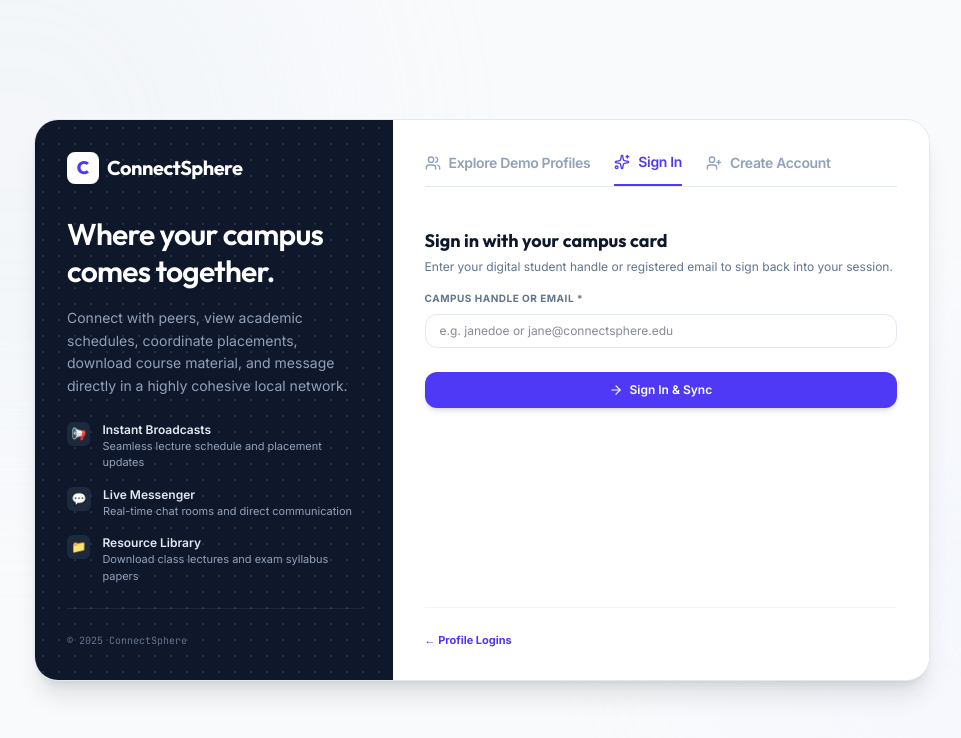
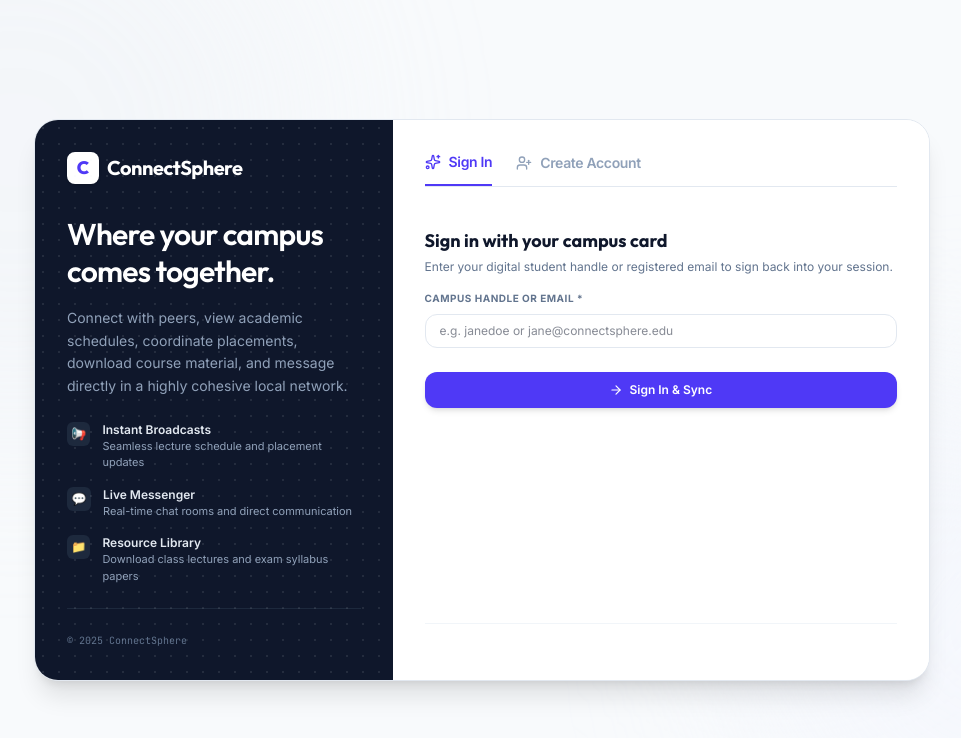
Before and after one commit to Rishit-Ranjan/Connect_Sphere, a React (Vite) app: page / in a window 1280 px wide. Shown: the top 738 px of the page, without its empty margins (158-1119 px from the left). Built offline with nearby package versions, Linux system fonts and the light colour scheme.

Commit message:
removed the profile logins and demo profiles

```diff
--- a/src/components/LoginView.jsx
+++ b/src/components/LoginView.jsx
@@ -3,7 +3,8 @@
  * SPDX-License-Identifier: Apache-2.0
  */
 import React, { useState } from 'react';
-import { Users, ArrowRight, UserPlus, Sparkles } from 'lucide-react';
+import { ArrowRight, UserPlus, Sparkles } from 'lucide-react';
+
 
 export default function LoginView({ onLogin, users, onAddUser }) {
     const [activeTab, setActiveTab] = useState('signin');
@@ -128,10 +129,6 @@ export default function LoginView({ onLogin, users, onAddUser }) {
                     <div>
                         {/* Tabs selector */}
                         <div className="flex border-b border-slate-200 mb-8">
-                            <button onClick={() => setActiveTab('select')} className={`pb-3 text-sm font-semibold tracking-tight relative transition-all mr-6 flex items-center gap-2 cursor-pointer ${activeTab === 'select' ? 'text-indigo-600 border-b-2 border-indigo-600' : 'text-slate-400 hover:text-slate-600'}`}>
-                                <Users size={16}/>
-                                Explore Demo Profiles
-                            </button>
                             <button onClick={() => {
                                 setSignInError('');
                                 setActiveTab('signin');
@@ -144,6 +141,7 @@ export default function LoginView({ onLogin, users, onAddUser }) {
                                 Create Account
                             </button>
                         </div>
+
 
                         {/* Content: SIGN IN WITH CARD */}
                         {activeTab === 'signin' ? (<form onSubmit={handleSignIn} className="space-y-4 py-2 animate-fadeIn">
@@ -256,13 +254,9 @@ export default function LoginView({ onLogin, users, onAddUser }) {
           </div>
 
           <div className="pt-6 border-t border-slate-100 mt-6 flex items-center justify-between text-[11px] font-medium text-slate-500">
-            {activeTab !== 'select' && (<button onClick={() => setActiveTab('select')} className="text-indigo-600 font-bold hover:underline focus:outline-none cursor-pointer">
-                ← Profile Logins
-              </button>)}
+            {/* Removed bottom navigation buttons for Sign In / Create Account */}
+          </div>
 
-            {/* Removed bottom navigation buttons for Sign In / Create Account */}
-
-          </div>
         </div>
       </div>
     </div>);
```
